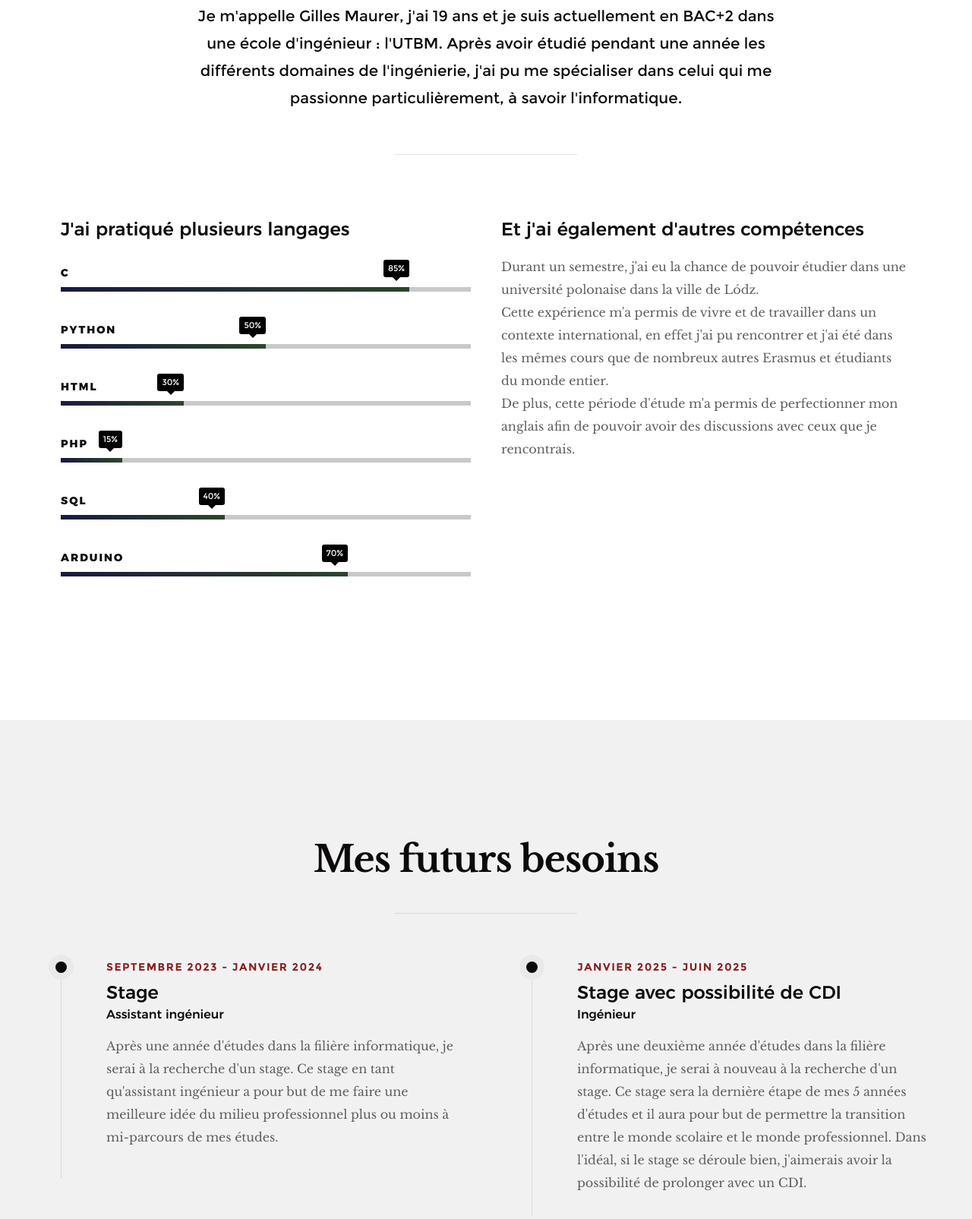
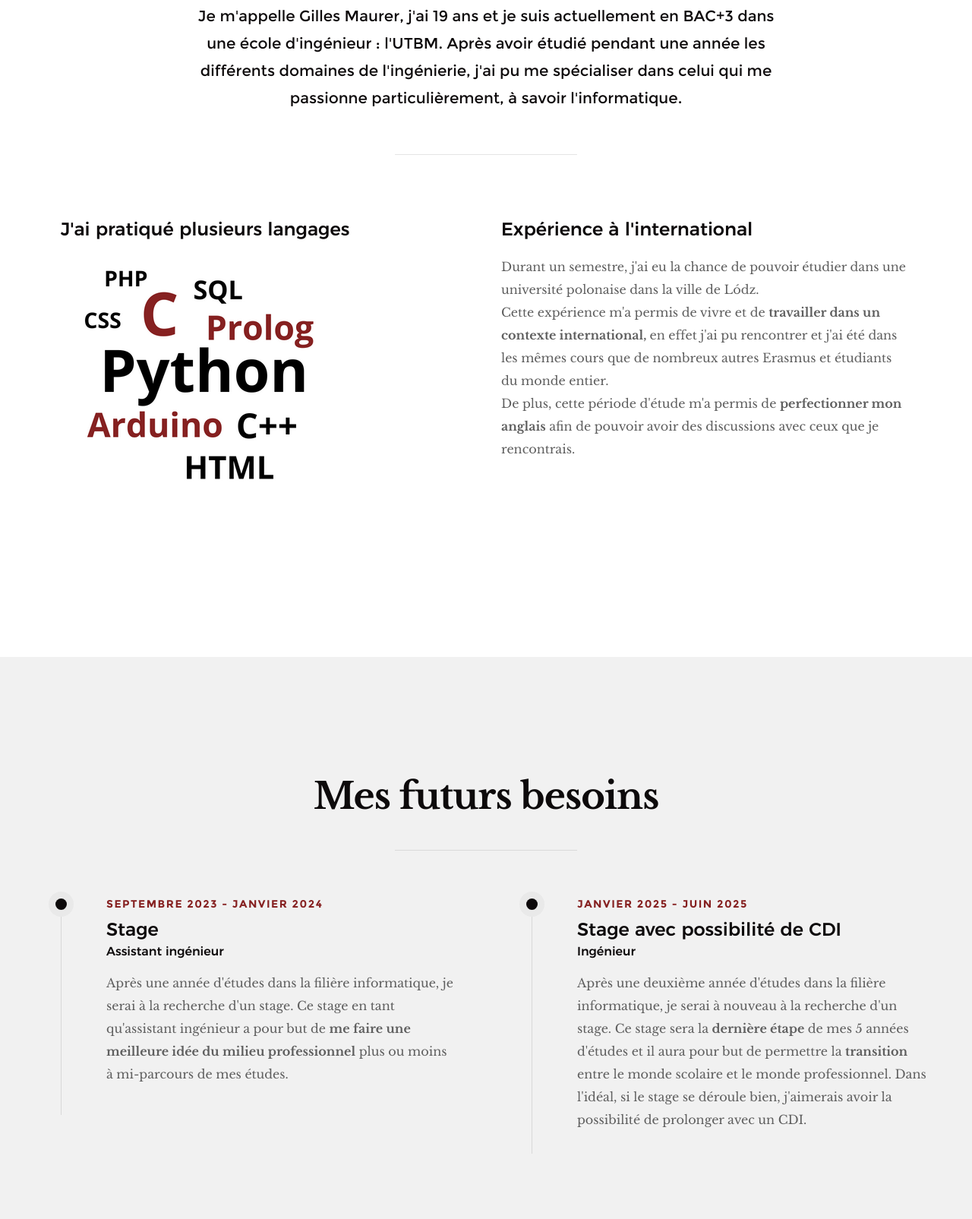
Before and after one commit to gilles-maurer/portfolio, a plain HTML site: page index.html in a window 1280 px wide. Shown: the part 1031-2636 px from the top of the page at 76% size. Drawn offline with Linux system fonts and the light colour scheme.

Commit message:
first update after poland

```diff
--- a/index.html
+++ b/index.html
@@ -128,7 +128,8 @@
             <div class="col-full text-center">
 <!--                 <h3>About</h3>
  -->                <h1>Qui suis-je ?</h1>
-                <p class="lead">Je m'appelle Gilles Maurer, j'ai 19 ans et je suis actuellement en BAC+2 dans une école d'ingénieur : l'UTBM. Après avoir étudié pendant une année les différents domaines de l'ingénierie, j'ai pu me spécialiser dans celui qui me passionne particulièrement, à savoir l'informatique.</p>
+                <p class="lead">Je m'appelle Gilles Maurer, j'ai 19 ans et je suis actuellement en BAC+3 dans une école d'ingénieur : l'UTBM.
+                    Après avoir étudié pendant une année les différents domaines de l'ingénierie, j'ai pu me spécialiser dans celui qui me passionne particulièrement, à savoir l'informatique.</p>
             </div>
         </div>
 
@@ -137,7 +138,7 @@
             <div class="col-six tab-full right">
                 <h3>J'ai pratiqué plusieurs langages</h3>
 
-                <ul class="skill-bars">
+                <!-- <ul class="skill-bars">
                     <li>
                     <div class="progress percent85"><span>85%</span></div>
                     <strong>C</strong>
@@ -162,13 +163,19 @@
                     <div class="progress percent70"><span>70%</span></div>
                     <strong>Arduino</strong>
                     </li>
-                </ul>
+                </ul> -->
+
+                <img src="images/languages/C.png">
+
             </div>
 
             <div class="col-six tab-full left">
-                <h3>Et j'ai également d'autres compétences</h3>
+                <h3>Expérience à l'international</h3>
 
-                <p>Durant un semestre, j'ai eu la chance de pouvoir étudier dans une université polonaise dans la ville de Lódz.<br>Cette expérience m'a permis de vivre et de travailler dans un contexte international, en effet j'ai pu rencontrer et j'ai été dans les mêmes cours que de nombreux autres Erasmus et étudiants du monde entier.<br>De plus, cette période d'étude m'a permis de perfectionner mon anglais afin de pouvoir avoir des discussions avec ceux que je rencontrais.</p>
+                <p>Durant un semestre, j'ai eu la chance de pouvoir étudier dans une université polonaise dans la ville de Lódz.
+                    <br>Cette expérience m'a permis de vivre et de <strong>travailler dans un contexte international, </strong>
+                    en effet j'ai pu rencontrer et j'ai été dans les mêmes cours que de nombreux autres Erasmus et étudiants du monde entier.
+                    <br>De plus, cette période d'étude m'a permis de <strong>perfectionner mon anglais</strong> afin de pouvoir avoir des discussions avec ceux que je rencontrais.</p>
 
                 <!-- <p>
                 Lorem ipsum Nisi officia Duis irure voluptate dolor commodo pariatur occaecat aliquip adipisicing voluptate Ut in qui ea sint occaecat in commodo in in in incididunt ut sunt in Ut Duis in ut ex qui anim cupidatat cupidatat ex in non dolore labore ea amet cillum ea qui dolor nisi sed velit mollit exercitation ex fugiat labore in deserunt culpa laborum culpa anim dolore laboris amet irure mollit proident velit fugiat aute ea elit magna consequat qui officia quis elit Duis dolor esse cupidatat tempor proident voluptate aliqua ex cupidatat do eiusmod veniam irure laborum ut magna nostrud dolore ullamco commodo elit sit magna aliqua laborum veniam officia dolor.
@@ -212,7 +219,9 @@
                             <h5>Assistant ingénieur</h5>
                         </div>
                         <div class="timeline__desc">
-                            <p>Après une année d'études dans la filière informatique, je serai à la recherche d'un stage. Ce stage en tant qu'assistant ingénieur a pour but de me faire une meilleure idée du milieu professionnel plus ou moins à mi-parcours de mes études.</p>
+                            <p>Après une année d'études dans la filière informatique, je serai à la recherche d'un stage.
+                                Ce stage en tant qu'assistant ingénieur a pour but de
+                                <strong>me faire une meilleure idée du milieu professionnel</strong> plus ou moins à mi-parcours de mes études.</p>
                         </div>
                     </div> <!-- end timeline__block -->
 
@@ -230,7 +239,9 @@
                             <h5>Ingénieur</h5>
                         </div>
                         <div class="timeline__desc">
-                            <p>Après une deuxième année d'études dans la filière informatique, je serai à nouveau à la recherche d'un stage. Ce stage sera la dernière étape de mes 5 années d'études et il aura pour but de permettre la transition entre le monde scolaire et le monde professionnel. Dans l'idéal, si le stage se déroule bien, j'aimerais avoir la possibilité de prolonger avec un CDI.</p>
+                            <p>Après une deuxième année d'études dans la filière informatique, je serai à nouveau à la recherche d'un stage.
+                                Ce stage sera la <strong>dernière étape</strong> de mes 5 années d'études et il aura pour but de permettre la
+                                <strong>transition</strong> entre le monde scolaire et le monde professionnel. Dans l'idéal, si le stage se déroule bien, j'aimerais avoir la possibilité de prolonger avec un CDI.</p>
                         </div>
                     </div> <!-- end timeline__block -->
 
@@ -664,7 +675,7 @@
 
             <div class="col-block stats__col">
                 <div class="stats__count">
-                    123
+                    562
                 </div>
                 <h4>Utilisation de la machine à café</h4>
             </div>
```
Also changed, not shown: images/languages/C.png (added), images/languages/gris.png (added), images/languages/noir.png (added), images/languages/rouge.png (added).
